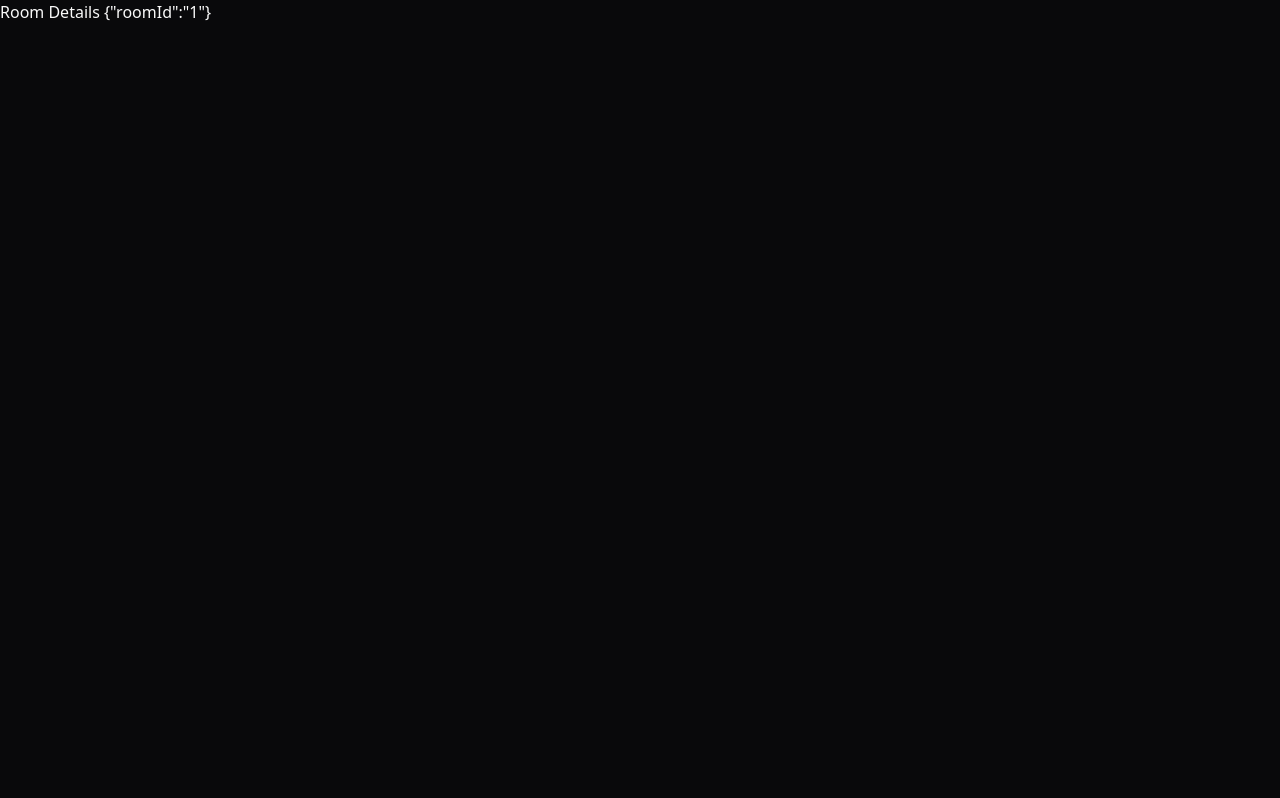
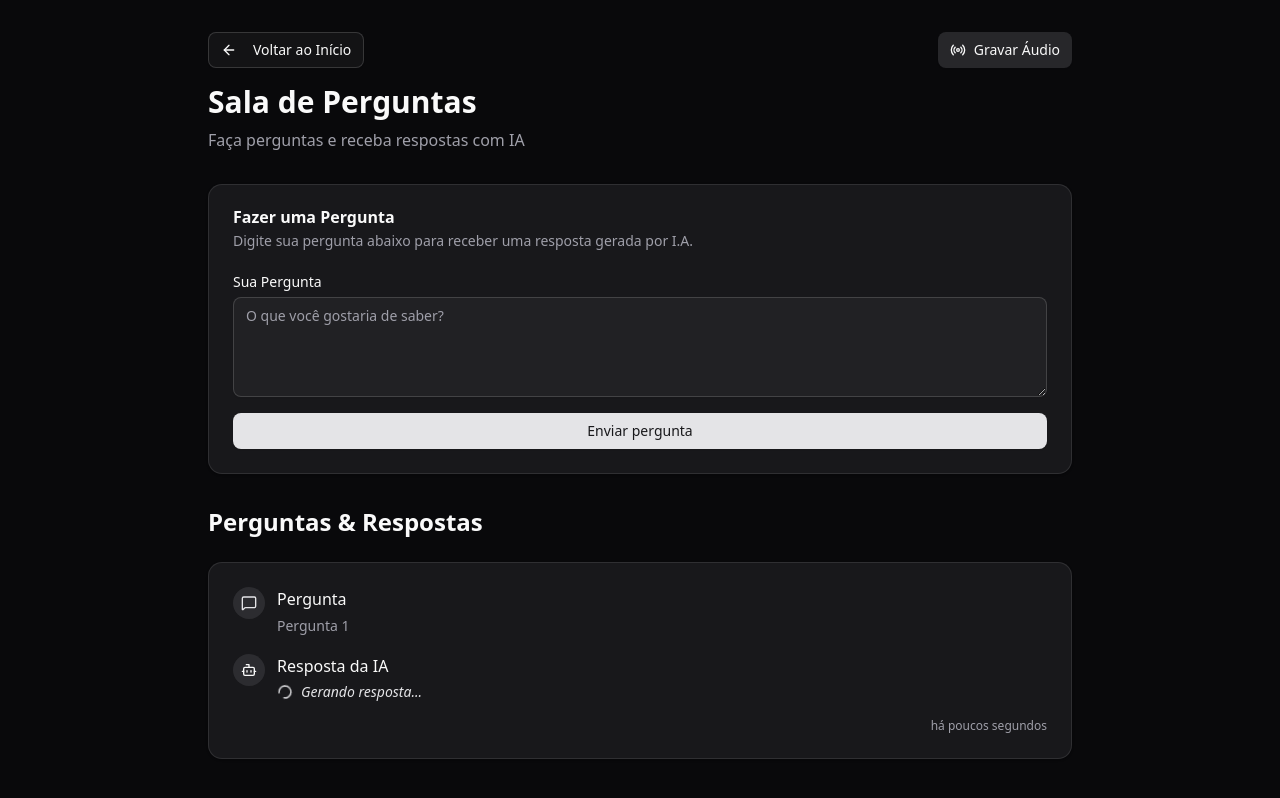
Before and after one commit to andersonkaiti/nlw-agents-web, a React (Vite) app: page /room/1 in a window 1280 px wide. Built offline with nearby package versions, Linux system fonts and the light colour scheme.

Commit message:
:sparkles: feat: add QuestionForm and QuestionItem components for room Q&A functionality

```diff
--- /dev/null
+++ b/src/components/question-form.tsx
@@ -0,0 +1,88 @@
+import { zodResolver } from '@hookform/resolvers/zod'
+import { useForm } from 'react-hook-form'
+import { z } from 'zod'
+import { Button } from '@/components/ui/button'
+import {
+  Card,
+  CardContent,
+  CardDescription,
+  CardHeader,
+  CardTitle,
+} from '@/components/ui/card'
+import {
+  Form,
+  FormControl,
+  FormField,
+  FormItem,
+  FormLabel,
+  FormMessage,
+} from '@/components/ui/form'
+import { Textarea } from '@/components/ui/textarea'
+
+// Esquema de validação no mesmo arquivo conforme solicitado
+const createQuestionSchema = z.object({
+  question: z
+    .string()
+    .min(1, 'Pergunta é obrigatória')
+    .min(10, 'Pergunta deve ter pelo menos 10 caracteres')
+    .max(500, 'Pergunta deve ter menos de 500 caracteres'),
+})
+
+type CreateQuestionFormData = z.infer<typeof createQuestionSchema>
+
+interface QuestionFormProps {
+  roomId: string
+}
+
+export function QuestionForm({ roomId }: QuestionFormProps) {
+  const form = useForm<CreateQuestionFormData>({
+    resolver: zodResolver(createQuestionSchema),
+    defaultValues: {
+      question: '',
+    },
+  })
+
+  function handleCreateQuestion(data: CreateQuestionFormData) {
+    // biome-ignore lint/suspicious/noConsole: dev
+    console.log(data, roomId)
+  }
+
+  return (
+    <Card>
+      <CardHeader>
+        <CardTitle>Fazer uma Pergunta</CardTitle>
+        <CardDescription>
+          Digite sua pergunta abaixo para receber uma resposta gerada por I.A.
+        </CardDescription>
+      </CardHeader>
+      <CardContent>
+        <Form {...form}>
+          <form
+            className="flex flex-col gap-4"
+            onSubmit={form.handleSubmit(handleCreateQuestion)}
+          >
+            <FormField
+              control={form.control}
+              name="question"
+              render={({ field }) => (
+                <FormItem>
+                  <FormLabel>Sua Pergunta</FormLabel>
+                  <FormControl>
+                    <Textarea
+                      className="min-h-[100px]"
+                      placeholder="O que você gostaria de saber?"
+                      {...field}
+                    />
+                  </FormControl>
+                  <FormMessage />
+                </FormItem>
+              )}
+            />
+
+            <Button type="submit">Enviar pergunta</Button>
+          </form>
+        </Form>
+      </CardContent>
+    </Card>
+  )
+}
--- /dev/null
+++ b/src/components/question-item.tsx
@@ -0,0 +1,72 @@
+import { Bot, Loader2, MessageSquare } from 'lucide-react'
+import { Card, CardContent } from '@/components/ui/card'
+import { dayjs } from '@/lib/dayjs'
+
+interface Question {
+  id: string
+  question: string
+  answer?: string | null
+  createdAt: string
+}
+
+interface QuestionItemProps {
+  question: Question
+}
+
+export function QuestionItem({ question }: QuestionItemProps) {
+  const isGenerating = !question.answer
+
+  return (
+    <Card>
+      <CardContent>
+        <div className="space-y-4">
+          {/* Question */}
+          <div className="flex items-start space-x-3">
+            <div className="flex-shrink-0">
+              <div className="flex size-8 items-center justify-center rounded-full bg-primary/10">
+                <MessageSquare className="size-4 text-primary" />
+              </div>
+            </div>
+            <div className="flex-1">
+              <p className="mb-1 font-medium text-foreground">Pergunta</p>
+              <p className="whitespace-pre-line text-muted-foreground text-sm leading-relaxed">
+                {question.question}
+              </p>
+            </div>
+          </div>
+
+          <div className="flex items-start space-x-3">
+            <div className="flex-shrink-0">
+              <div className="flex size-8 items-center justify-center rounded-full bg-primary/10">
+                <Bot className="size-4 text-secondary-foreground" />
+              </div>
+            </div>
+            <div className="flex-1">
+              <p className="mb-1 font-medium text-foreground">Resposta da IA</p>
+              <div className="text-muted-foreground">
+                {isGenerating ? (
+                  <div className="flex items-center space-x-2">
+                    <Loader2 className="size-4 animate-spin text-primary" />
+                    <span className="text-primary text-sm italic">
+                      Gerando resposta...
+                    </span>
+                  </div>
+                ) : (
+                  <p className="whitespace-pre-line text-sm leading-relaxed">
+                    {question.answer}
+                  </p>
+                )}
+              </div>
+            </div>
+          </div>
+
+          <div className="flex justify-end">
+            <span className="text-muted-foreground text-xs">
+              {dayjs(question.createdAt).toNow()}
+            </span>
+          </div>
+        </div>
+      </CardContent>
+    </Card>
+  )
+}
--- a/src/components/room-list.tsx
+++ b/src/components/room-list.tsx
@@ -1,7 +1,7 @@
+import { useRooms } from '@/http/use-rooms'
+import { dayjs } from '@/lib/dayjs'
 import { ArrowRight } from 'lucide-react'
 import { Link } from 'react-router-dom'
-import { useRooms } from '@/http/use-rooms'
-import { dayjs } from '@/lib/dayjs'
 import { Badge } from './ui/badge'
 import {
   Card,
@@ -31,7 +31,7 @@ export function RoomList() {
           <Link
             className="flex items-center justify-between rounded-lg border p-3 hover:bg-accent/50"
             key={room.id}
-            to={`/rooms/${room.id}`}
+            to={`/room/${room.id}`}
           >
             <div className="flex flex-1 flex-col gap-1">
               <h3 className="font-medium">{room.name}</h3>
--- a/src/pages/room.tsx
+++ b/src/pages/room.tsx
@@ -1,4 +1,8 @@
-import { Navigate, useParams } from 'react-router-dom'
+import { ArrowLeft, Radio } from 'lucide-react'
+import { Link, Navigate, useParams } from 'react-router-dom'
+import { QuestionForm } from '@/components/question-form'
+import { QuestionItem } from '@/components/question-item'
+import { Button } from '@/components/ui/button'
 
 type RoomParams = {
   roomId: string
@@ -11,5 +15,52 @@ export function Room() {
     return <Navigate replace to="/" />
   }
 
-  return <div>Room Details {JSON.stringify(params)}</div>
+  return (
+    <div className="min-h-screen bg-zinc-950">
+      <div className="container mx-auto max-w-4xl px-4 py-8">
+        <div className="mb-8">
+          <div className="mb-4 flex items-center justify-between">
+            <Link to="/">
+              <Button variant="outline">
+                <ArrowLeft className="mr-2 size-4" />
+                Voltar ao Início
+              </Button>
+            </Link>
+            <Link to={`/room/${params.roomId}/audio`}>
+              <Button className="flex items-center gap-2" variant="secondary">
+                <Radio className="size-4" />
+                Gravar Áudio
+              </Button>
+            </Link>
+          </div>
+          <h1 className="mb-2 font-bold text-3xl text-foreground">
+            Sala de Perguntas
+          </h1>
+          <p className="text-muted-foreground">
+            Faça perguntas e receba respostas com IA
+          </p>
+        </div>
+
+        <div className="mb-8">
+          <QuestionForm roomId={params.roomId} />
+        </div>
+
+        <div className="space-y-6">
+          <div className="flex items-center justify-between">
+            <h2 className="font-semibold text-2xl text-foreground">
+              Perguntas & Respostas
+            </h2>
+          </div>
+
+          <QuestionItem
+            question={{
+              id: '1',
+              question: 'Pergunta 1',
+              createdAt: new Date().toISOString(),
+            }}
+          />
+        </div>
+      </div>
+    </div>
+  )
 }
```
